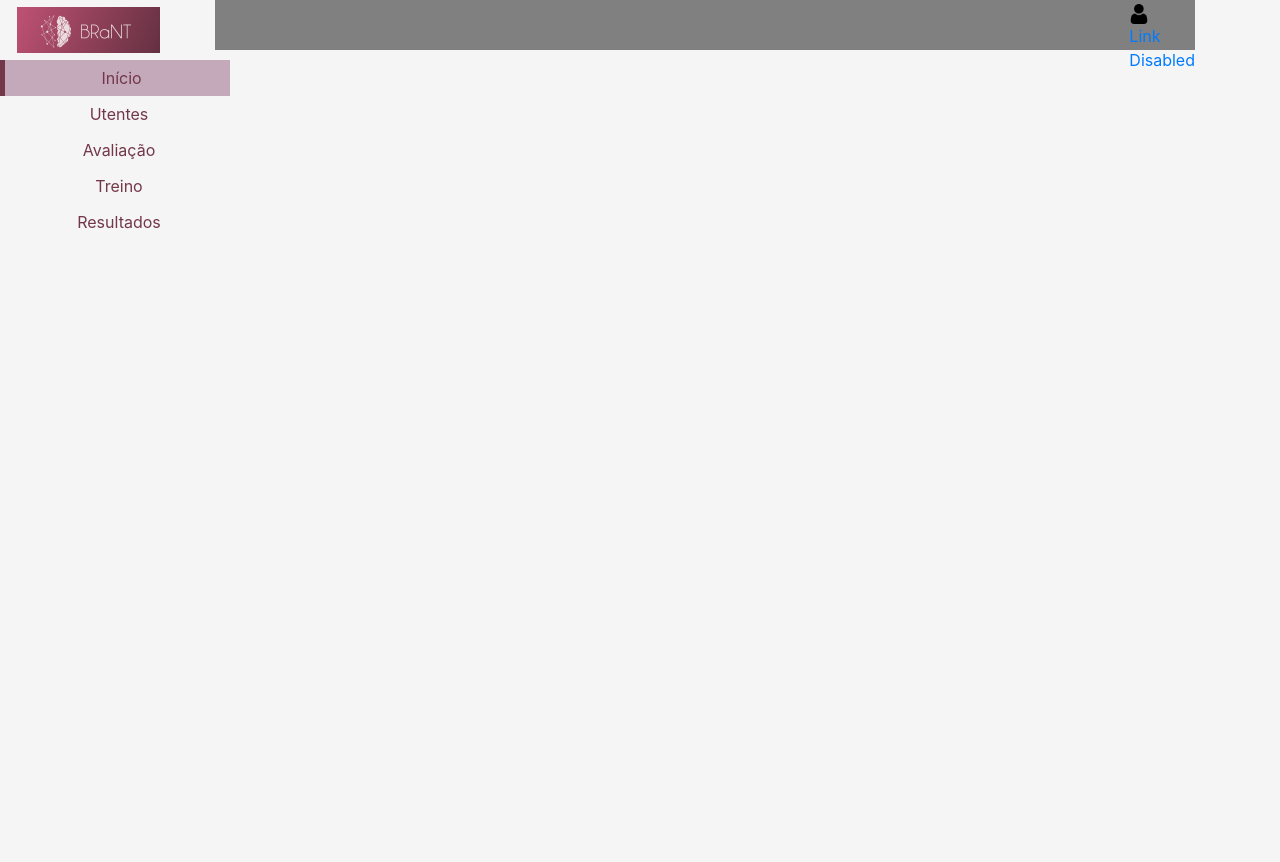
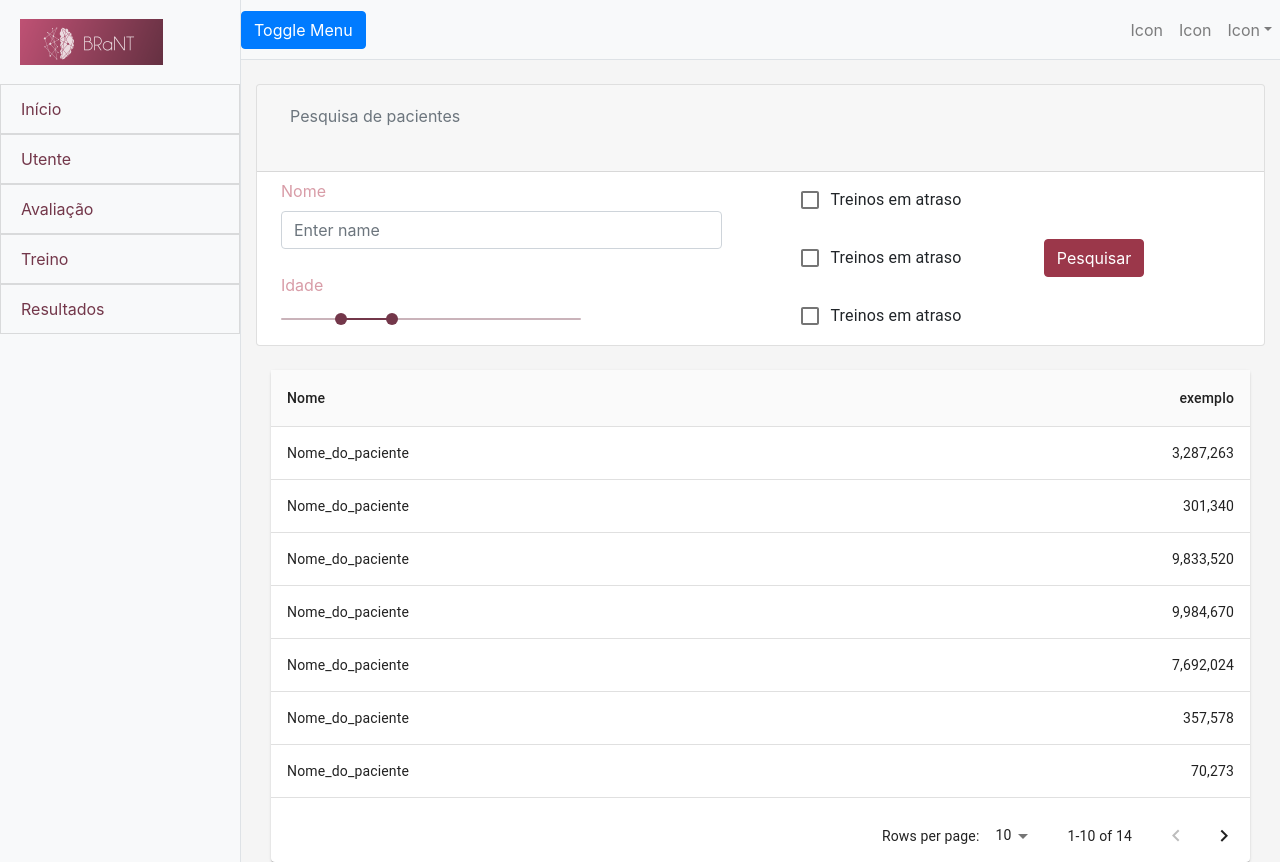
Before and after one commit to DiogoAABranco/BRaNT-Dashboard, a React app in the folder brant-dashboard/: page /Content in a window 1280 px wide. Before the commit the page ends 800 px from the top, so only its background shows below. Built offline with nearby package versions, Linux system fonts and the light colour scheme.

Commit message:
routes react

```diff
--- a/brant-dashboard/package.json
+++ b/brant-dashboard/package.json
@@ -3,12 +3,17 @@
   "version": "0.1.0",
   "private": true,
   "dependencies": {
+    "@material-ui/core": "^4.9.7",
     "@testing-library/jest-dom": "^4.2.4",
     "@testing-library/react": "^9.5.0",
     "@testing-library/user-event": "^7.2.1",
     "bootstrap": "^4.4.1",
+    "jquery": "^3.4.1",
+    "node-sass": "^4.13.1",
+    "popper.js": "^1.16.1",
     "react": "^16.13.1",
     "react-dom": "^16.13.1",
+    "react-router-dom": "^5.1.2",
     "react-scripts": "3.4.1"
   },
   "scripts": {
--- /dev/null
+++ b/brant-dashboard/src/Components/Assessment.js
@@ -0,0 +1,11 @@
+import React from 'react'
+
+
+function Assessment(){
+    return <div>
+
+        <h1 class="center bg-brant-color">Avaliação do paciente</h1>
+
+    </div>
+}
+export default Assessment
--- /dev/null
+++ b/brant-dashboard/src/Components/Content.js
@@ -0,0 +1,97 @@
+import React from 'react'
+import { makeStyles } from '@material-ui/core/styles';
+import Typography from '@material-ui/core/Typography';
+import Slider from '@material-ui/core/Slider';
+import FormControlLabel from '@material-ui/core/FormControlLabel';
+import Checkbox from '@material-ui/core/Checkbox';
+import TableBrant from './TableBrant'
+
+function Content (props){
+    return <div className="container mt-4">
+
+        <div class="accordion" id="accordionExample">
+            <div class="card">
+                <div class="card-header" id="headingOne">
+                    <h4>
+                        <button class="btn btn-link" type="button" data-toggle="collapse" data-target="#collapseOne" aria-expanded="true" aria-controls="collapseOne">
+                            <p className="text-secondary">Pesquisa de pacientes</p>
+                        </button>
+                    </h4>
+                </div>
+
+                <div id="collapseOne" class="collapse show" aria-labelledby="headingOne" data-parent="#accordionExample">
+                    <form>
+                        <div className="row">
+                            <div className="col-sm-6">
+                                <div className="pl-4 pr-4 pt-2">
+                                    <label className="text-brant-color">Nome</label>
+                                    <input type="email" class="form-control" id="inputName" placeholder="Enter name"/>
+                                </div>
+                                <div className="pl-4 pr-4 pt-4">
+                                    <label className="text-brant-color">Idade</label>
+                                    <RangeSlider/>
+                                </div>
+                            </div>
+                            <div className="col-sm-6">
+                                <div className="row">
+                                    <div className="col-sm-6">
+                                        <div className="pl-4 pr-4 pt-2">
+                                            <FormControlLabel value="1" control={<Checkbox color="primary" />} label="Treinos em atraso" labelPlacement="end"/>
+                                        </div>
+                                        <div className="pl-4 pr-4 pt-2">
+                                            <FormControlLabel value="1" control={<Checkbox color="primary" />} label="Treinos em atraso" labelPlacement="end"/>
+                                        </div>
+                                        <div className="pl-4 pr-4 pt-2">
+                                            <FormControlLabel value="1" control={<Checkbox color="primary" />} label="Treinos em atraso" labelPlacement="end"/>
+                                        </div>
+                                    </div>
+                                    <div className="col-sm-6 p-4 d-flex align-items-center">
+                                        <button type="button" class="btn btn-brant-color">Pesquisar</button>
+                                    </div>
+                                </div>
+
+                            </div>
+                        </div>
+
+                    </form>
+                </div>
+            </div>
+        </div>
+        <div className="container mt-4">
+            <TableBrant/>
+        </div>
+    </div>
+}
+export default Content
+
+
+const useStyles = makeStyles({
+    root: {
+      width: 300,
+    },
+  });
+
+  function valuetext(value) {
+    return `${value}°C`;
+  }
+
+function RangeSlider() {
+    const classes = useStyles();
+    const [value, setValue] = React.useState([20, 37]);
+
+    const handleChange = (event, newValue) => {
+      setValue(newValue);
+    };
+
+    return (
+      <div className={classes.root}>
+        <Slider
+          value={value}
+          onChange={handleChange}
+          valueLabelDisplay="auto"
+          aria-labelledby="range-slider"
+          getAriaValueText={valuetext}
+        />
+      </div>
+    );
+  }
--- /dev/null
+++ b/brant-dashboard/src/Components/Dashboard.js
@@ -0,0 +1,31 @@
+import React from 'react'
+import Sidebar from './Sidebar'
+import Navbar from './Navbar'
+import Content from './Content'
+import Assessment from './Assessment'
+import {BrowserRouter as Router, Switch, Route } from 'react-router-dom'
+
+function Dashboard(){
+    return <div>
+            <Router>
+        <div class="sidenav">
+
+            <div class="d-flex" id="wrapper">
+                <Sidebar/>
+
+                <div id="page-content-wrapper">
+
+                    <Navbar/>
+                    <Route exact path="/" />
+                    <Route path="/Content" component={Content}/>
+                    <Route path="/Assessment" component={Assessment}/>
+
+                </div>
+
+            </div>
+        </div>
+        </Router>
+
+    </div>
+}
+export default Dashboard
--- a/brant-dashboard/src/Components/Navbar.js
+++ b/brant-dashboard/src/Components/Navbar.js
@@ -5,21 +5,35 @@ class Navbar extends Component {
     render(){
         return (
 
-            <nav class="navbar-top">
+            <nav class="navbar navbar-expand-lg navbar-light bg-light border-bottom">
+                <button class="btn btn-primary" id="menu-toggle">Toggle Menu</button>
+                <button class="navbar-toggler" type="button" data-toggle="collapse" data-target="#navbarSupportedContent" aria-controls="navbarSupportedContent" aria-expanded="false" aria-label="Toggle navigation">
+                    <span class="navbar-toggler-icon"></span>
+                </button>
 
-                    <ul class="navbar-nav">
+                <div class="collapse navbar-collapse" id="navbarSupportedContent">
+                    <ul class="navbar-nav ml-auto mt-2 mt-lg-0">
                         <li class="nav-item">
-                            <a class="nav-icon" href="#"><img src="/Images/user.png" alt="" className="user-icon" class="navbar-icon" /></a>
+                            <a class="nav-link" href="#">Icon <span class="sr-only"></span></a>
                         </li>
                         <li class="nav-item">
-                            <a class="nav-icon" href="#">Link</a>
+                            <a class="nav-link" href="#">Icon</a>
                         </li>
-                        <li class="nav-item">
-                            <a class="nav-icon" href="#">Disabled</a>
+                        <li class="nav-item dropdown">
+                            <a class="nav-link dropdown-toggle" href="#" id="navbarDropdown" role="button" data-toggle="dropdown" aria-haspopup="true" aria-expanded="false">
+                            Icon
+                        </a>
+                        <div class="dropdown-menu dropdown-menu-right" aria-labelledby="navbarDropdown">
+                            <a class="dropdown-item" href="#">Action</a>
+                            <a class="dropdown-item" href="#">Another action</a>
+                            <div class="dropdown-divider"></div>
+                            <a class="dropdown-item" href="#">Something else here</a>
+                        </div>
                         </li>
                     </ul>
+                </div>
+            </nav>
 
-            </nav>
 
         )
     }
--- a/brant-dashboard/src/Components/Sidebar.js
+++ b/brant-dashboard/src/Components/Sidebar.js
@@ -1,27 +1,22 @@
 import React, {Component} from 'react'
 import ItemSidebar from './ItemSidebar'
+import {Link} from 'react-router-dom'
 
 
 class Sidebar extends Component {
     render(){
         return (
-            <div class="sidenav">
+            <div class="bg-light border-right" id="sidebar-wrapper">
+                            <div class="sidebar-heading"><img src="../Images/BRaNT_LOGO.PNG" alt="" className="logo" class="navbar-brand"/></div>
+                            <ul class="list-group list-group-flush">
+                                <Link to='/'><li class="list-group-item list-group-item-action bg-light">Início</li></Link>
+                                <Link to='/Content'><li class="list-group-item list-group-item-action bg-light">Utente</li></Link>
+                                <Link to='/Assessment'><li class="list-group-item list-group-item-action bg-light">Avaliação</li></Link>
+                                <Link to='/'><li class="list-group-item list-group-item-action bg-light">Treino</li></Link>
+                                <Link to='/'><li class="list-group-item list-group-item-action bg-light">Resultados</li></Link>
 
-                <div class="list-items">
-                    <div class="logo-sidebar">
-                            <a class="nav-link" href="#"><img src="/Images/BRaNT_LOGO.PNG" alt="" className="user-icon" class="navbar-icon" /></a>
-                    </div>
-                    <ul className="ul-column">
-
-                        <ItemSidebar state = "active" href = "#inicio" item ="Início"/>
-                        <ItemSidebar state = "inactive" href = "#utentes" item ="Utentes"/>
-                        <ItemSidebar state = "inactive" href = "#avaliacao" item ="Avaliação"/>
-                        <ItemSidebar state = "inactive" href = "#treino" item ="Treino"/>
-                        <ItemSidebar state = "inactive" href = "#resultados" item ="Resultados"/>
-
-                    </ul>
-                </div>
-            </div>
+                            </ul>
+                        </div>
         )
     }
 }
--- /dev/null
+++ b/brant-dashboard/src/Components/TableBrant.js
@@ -0,0 +1,115 @@
+import React from 'react';
+import { makeStyles } from '@material-ui/core/styles';
+import Paper from '@material-ui/core/Paper';
+import Table from '@material-ui/core/Table';
+import TableBody from '@material-ui/core/TableBody';
+import TableCell from '@material-ui/core/TableCell';
+import TableContainer from '@material-ui/core/TableContainer';
+import TableHead from '@material-ui/core/TableHead';
+import TablePagination from '@material-ui/core/TablePagination';
+import TableRow from '@material-ui/core/TableRow';
+
+const columns = [
+  { id: 'name', label: 'Nome', minWidth: 170 },
+
+  {
+    id: 'exemplo',
+    label: 'exemplo',
+    minWidth: 170,
+    align: 'right',
+    format: value => value.toLocaleString(),
+  },
+];
+
+function createData(name, exemplo) {
+
+  return { name, exemplo };
+}
+
+const rows = [
+  createData('Nome_do_paciente', 3287263),
+  createData('Nome_do_paciente',  301340),
+  createData('Nome_do_paciente', 9833520),
+  createData('Nome_do_paciente', 9984670),
+  createData('Nome_do_paciente', 7692024),
+  createData('Nome_do_paciente', 357578),
+  createData('Nome_do_paciente',  70273),
+  createData('Nome_do_paciente',  1972550),
+  createData('Nome_do_paciente',  377973),
+  createData('Nome_do_paciente',  640679),
+  createData('Nome_do_paciente',  242495),
+  createData('Nome_do_paciente', 17098246),
+  createData('Nome_do_paciente', 923768),
+  createData('Nome_do_paciente', 8515767),
+];
+
+const useStyles = makeStyles({
+  root: {
+    width: '100%',
+  },
+  container: {
+    maxHeight: 440,
+  },
+});
+
+export default function TableBrant() {
+  const classes = useStyles();
+  const [page, setPage] = React.useState(0);
+  const [rowsPerPage, setRowsPerPage] = React.useState(10);
+
+  const handleChangePage = (event, newPage) => {
+    setPage(newPage);
+  };
+
+  const handleChangeRowsPerPage = event => {
+    setRowsPerPage(+event.target.value);
+    setPage(0);
+  };
+
+  return (
+    <Paper className={classes.root}>
+      <TableContainer className={classes.container}>
+        <Table stickyHeader aria-label="sticky table">
+          <TableHead>
+            <TableRow>
+              {columns.map(column => (
+                <TableCell
+                  key={column.id}
+                  align={column.align}
+                  style={{ minWidth: column.minWidth }}
+                >
+                  {column.label}
+                </TableCell>
+              ))}
+            </TableRow>
+          </TableHead>
+          <TableBody>
+            {rows.slice(page * rowsPerPage, page * rowsPerPage + rowsPerPage).map(row => {
+              return (
+                <TableRow hover role="checkbox" tabIndex={-1} key={row.code}>
+                  {columns.map(column => {
+                    const value = row[column.id];
+                    return (
+                      <TableCell key={column.id} align={column.align}>
+                        {column.format && typeof value === 'number' ? column.format(value) : value}
+                      </TableCell>
+                    );
+                  })}
+                </TableRow>
+              );
+            })}
+          </TableBody>
+        </Table>
+      </TableContainer>
+      <TablePagination
+        rowsPerPageOptions={[5,10, 25, 100]}
+        component="div"
+        count={rows.length}
+        rowsPerPage={rowsPerPage}
+        page={page}
+        onChangePage={handleChangePage}
+        onChangeRowsPerPage={handleChangeRowsPerPage}
+      />
+    </Paper>
+  );
+}
--- /dev/null
+++ b/brant-dashboard/src/Styles/custom.css
@@ -0,0 +1,110 @@
+/*------------------------------------
+ - COLOR brant-color
+ ------------------------------------*/
+ .alert-brant-color {
+    color: #40161e;
+    background-color: #e5b8c0;
+    border-color: #e0a9b3;
+  }
+  .alert-brant-color hr {
+    border-top-color: #d996a3;
+  }
+  .alert-brant-color .alert-link {
+    color: #1b090c;
+  }
+  .badge-brant-color {
+    color: #fff;
+    background-color: #9B374A;
+  }
+  .badge-brant-color[href]:hover, .badge-brant-color[href]:focus {
+    color: #fff;
+    background-color: #752938;
+  }
+  .bg-brant-color {
+    background-color: #9B374A !important;
+  }
+  a.bg-brant-color:hover, a.bg-brant-color:focus, button.bg-brant-color:hover, button.bg-brant-color:focus {
+    background-color: #752938 !important;
+  }
+  .border-brant-color {
+    border-color: #9B374A !important;
+  }
+  .btn-brant-color {
+    color: #fff;
+    background-color: #9B374A;
+    border-color: #9B374A;
+  }
+  .btn-brant-color:hover {
+    color: #fff;
+    background-color: #802d3d;
+    border-color: #752938;
+  }
+  .btn-brant-color:focus, .btn-brant-color.focus {
+    box-shadow: 0 0 0 0.2rem rgba(155, 55, 74, 0.5);
+  }
+  .btn-brant-color.disabled, .btn-brant-color:disabled {
+    color: #fff;
+    background-color: #9B374A;
+    border-color: #9B374A;
+  }
+  .btn-brant-color:not(:disabled):not(.disabled):active, .btn-brant-color:not(:disabled):not(.disabled).active, .show > .btn-brant-color.dropdown-toggle {
+    color: #fff;
+    background-color: #752938;
+    border-color: #6a2532;
+  }
+  .btn-brant-color:not(:disabled):not(.disabled):active:focus, .btn-brant-color:not(:disabled):not(.disabled).active:focus, .show > .btn-brant-color.dropdown-toggle:focus {
+    box-shadow: 0 0 0 0.2rem rgba(155, 55, 74, 0.5);
+  }
+  .btn-outline-brant-color {
+    color: #9B374A;
+    background-color: transparent;
+    border-color: #9B374A;
+  }
+  .btn-outline-brant-color:hover {
+    color: #fff;
+    background-color: #9B374A;
+    border-color: #9B374A;
+  }
+  .btn-outline-brant-color:focus, .btn-outline-brant-color.focus {
+    box-shadow: 0 0 0 0.2rem rgba(155, 55, 74, 0.5);
+  }
+  .btn-outline-brant-color.disabled, .btn-outline-brant-color:disabled {
+    color: #9B374A;
+    background-color: transparent;
+  }
+  .btn-outline-brant-color:not(:disabled):not(.disabled):active, .btn-outline-brant-color:not(:disabled):not(.disabled).active, .show > .btn-outline-brant-color.dropdown-toggle {
+    color: #fff;
+    background-color: #9B374A;
+    border-color: #9B374A;
+  }
+  .btn-outline-brant-color:not(:disabled):not(.disabled):active:focus, .btn-outline-brant-color:not(:disabled):not(.disabled).active:focus, .show > .btn-outline-brant-color.dropdown-toggle:focus {
+    box-shadow: 0 0 0 0.2rem rgba(155, 55, 74, 0.5);
+  }
+  .list-group-item-brant-color {
+    color: #40161e;
+    background-color: #e0a9b3;
+  }
+  .list-group-item-brant-color.list-group-item-action:hover, .list-group-item-brant-color.list-group-item-action:focus {
+    color: #40161e;
+    background-color: #d996a3;
+  }
+  .list-group-item-brant-color.list-group-item-action.active {
+    color: #fff;
+    background-color: #40161e;
+    border-color: #40161e;
+  }
+  .table-brant-color, .table-brant-color > th, .table-brant-color > td {
+    background-color: #e0a9b3;
+  }
+  .table-hover .table-brant-color:hover {
+    background-color: #d996a3;
+  }
+  .table-hover .table-brant-color:hover > td, .table-hover .table-brant-color:hover > th {
+    background-color: #d996a3;
+  }
+  .text-brant-color {
+    color: rgb(216, 156, 167) !important;
+  }
+  a.text-brant-color:hover, a.text-brant-color:focus {
+    color: #752938 !important;
+  }
--- a/brant-dashboard/src/Styles/navbar.css
+++ b/brant-dashboard/src/Styles/navbar.css
@@ -1,16 +1,12 @@
-.navbar-top {
-    position: relative;
-    height: 50px;
-    background-color: gray;
-
+.navbar {
+    padding: 0 !important;
+    height: 60px;
+}
+.navbar .navbar-brand {
+    margin-left: 45px;
 }
 .navbar-nav {
     position:absolute;
     right: 0;
     display:flex;
 }
-
-.navbar-nav img {
-    width: 20px;
-    height: 20px;
-}
--- a/brant-dashboard/src/Styles/sidebar.css
+++ b/brant-dashboard/src/Styles/sidebar.css
@@ -1,19 +1,79 @@
+
+#sidebar-wrapper {
+  min-height: 100vh;
+  margin-left: -15rem;
+  -webkit-transition: margin .25s ease-out;
+  -moz-transition: margin .25s ease-out;
+  -o-transition: margin .25s ease-out;
+  transition: margin .25s ease-out;
+}
+
+#sidebar-wrapper .sidebar-heading {
+  padding: 0.875rem 1.25rem;
+  font-size: 1.2rem;
+}
+
+#sidebar-wrapper .list-group {
+  width: 15rem;
+}
+
+#page-content-wrapper {
+  min-width: 100vw;
+}
+
+#wrapper.toggled #sidebar-wrapper {
+  margin-left: 0;
+}
+
+@media (min-width: 768px) {
+  #sidebar-wrapper {
+    margin-left: 0;
+  }
+
+  #page-content-wrapper {
+    min-width: 0;
+    width: 100%;
+  }
+
+  #wrapper.toggled #sidebar-wrapper {
+    margin-left: -15rem;
+  }
+}
+.list-group li{
+  color: var(--main-color);
+
+}
+.list-group a{
+
+  text-decoration: none;
+}
+
+a li.bg-light:focus, a li.bg-light:hover, button.bg-light:focus, button.bg-light:hover {
+  background-color: rgb(195, 169, 186) !important;
+  color: var(--main-color);
+  border-left: 5px solid var(--main-color);
+
+}
+
+
+
+
+
+
+/*
+
 .sidenav {
     height: 100%;
     width: 230px;
     position: fixed;
-    z-index: 1;
+    display: block;
+    z-index: 10000;
     left: 0;
-    top: 0;
-    /*background-color:rgba(184, 184, 184, 0);*/
+    top:60px;
+    background-color:rgba(184, 184, 184, 0);
     overflow-x: hidden;
-    /*padding-top: 20px;*/
-
-  }
-  .sidenav .logo-sidebar {
-    display: inline-block;
-    padding: 1px;
-
+    overflow-y: auto;
+    padding-top: 20px;
 
   }
 
@@ -51,4 +111,4 @@
   @media screen and (max-height: 450px) {
     .sidenav {padding-top: 10px;}
     .sidenav a {font-size: 18px;}
-  }
+  }*/
--- a/brant-dashboard/src/Styles/style_global.css
+++ b/brant-dashboard/src/Styles/style_global.css
@@ -4,6 +4,3 @@
 body{
     background-color: whitesmoke;
 }
-.content {
-    margin-left: 130px;
-}
--- a/brant-dashboard/src/index.js
+++ b/brant-dashboard/src/index.js
@@ -1,31 +1,34 @@
 import React,{Component}  from 'react';
 import ReactDOM from 'react-dom';
-import Sidebar from './Components/Sidebar'
-import Navbar from './Components/Navbar'
+import Dashboard from './Components/Dashboard'
 
-import 'bootstrap/dist/css/bootstrap.min.css';
+/*BOOTSTRAP */
+import 'bootstrap/dist/css/bootstrap.css';
+import 'bootstrap/dist/js/bootstrap.bundle.min';
+
+/*CUSTOM STYLE */
 import './Styles/sidebar.css';
 import './Styles/style_global.css';
 import './Styles/navbar.css';
+import './Styles/custom.css';
 
+import { ThemeProvider } from '@material-ui/core/styles';
+import { createMuiTheme } from '@material-ui/core/styles';
+import green from '@material-ui/core/colors/green';
+
+const theme = createMuiTheme({
+  palette: {
+    primary:{
+        main:'#73374a',
+    },
+  },
+});
 
 class Main extends Component {
     render(){
-        return(
-            <div class="main-content container">
-
-                <div class="sidenav">
-                    <Sidebar/>
-                </div>
-
-                <div class="content">
-                    <Navbar/>
-                </div>
-
-
-
-
-            </div>
+        return(<ThemeProvider theme={theme}>
+                <Dashboard/>
+            </ThemeProvider>
             )
     }
 }
```
Also changed, not shown: brant-dashboard/public/index.html (+3 -0 lines), 1 other file.
